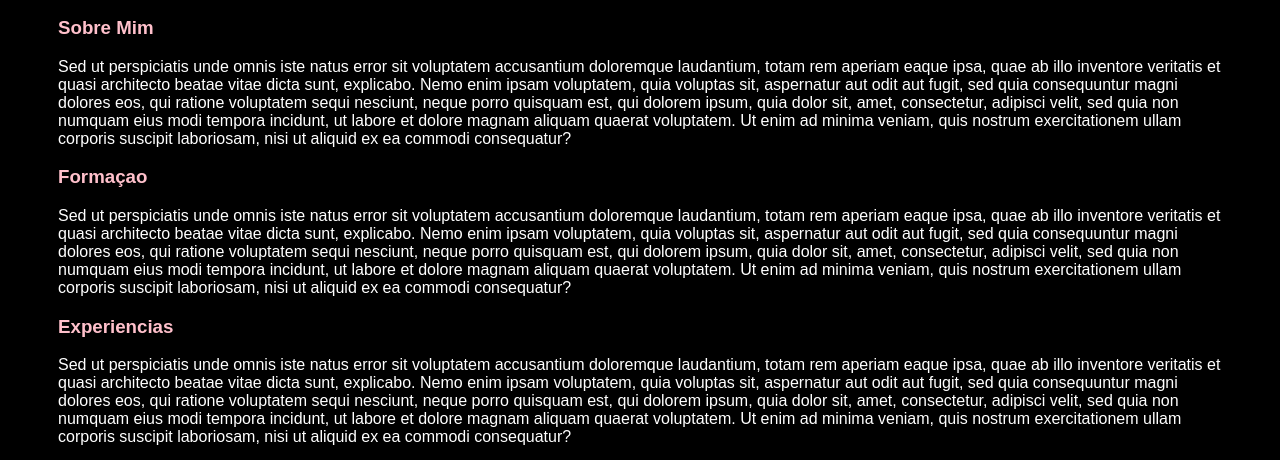
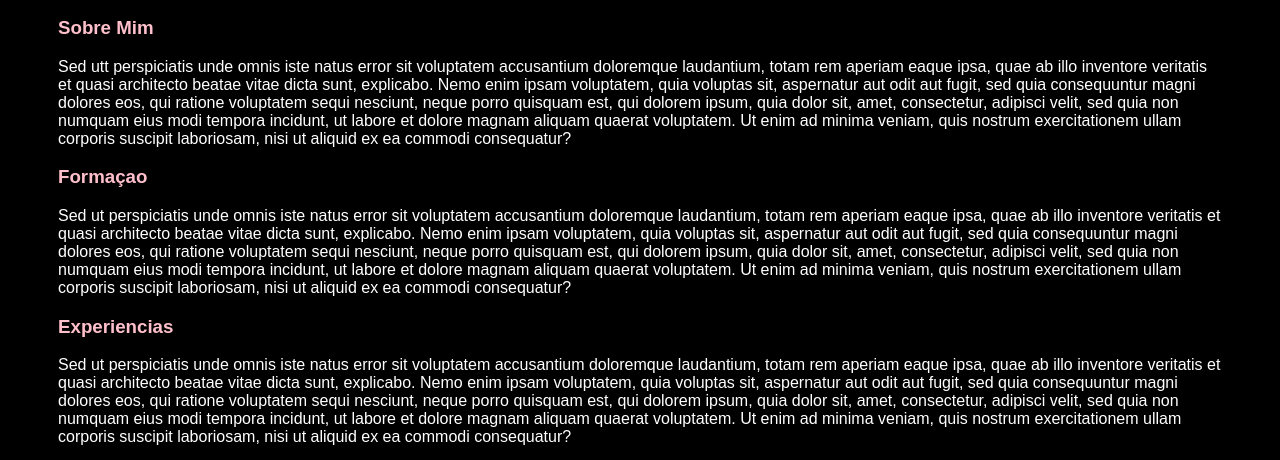
Before and after one commit to Thay-Amakura/minha-pagina, a plain HTML site: page page/index.html in a window 1280 px wide. Shown: the part 357-817 px from the top of the page. Drawn offline with Linux system fonts and the light colour scheme; files whose address does not match are found by name.

Commit message:
Alteração de uma letra

```diff
--- a/page/index.html
+++ b/page/index.html
@@ -34,7 +34,7 @@
         <main>
             <sectio>
                 <h3>Sobre Mim</h3>
-                <p>Sed ut perspiciatis unde omnis iste natus error sit voluptatem
+                <p>Sed utt perspiciatis unde omnis iste natus error sit voluptatem
                 accusantium doloremque laudantium, totam rem aperiam eaque ipsa,
                 quae ab illo inventore veritatis et quasi architecto beatae vitae
                 dicta sunt, explicabo. Nemo enim ipsam voluptatem, quia voluptas
```
